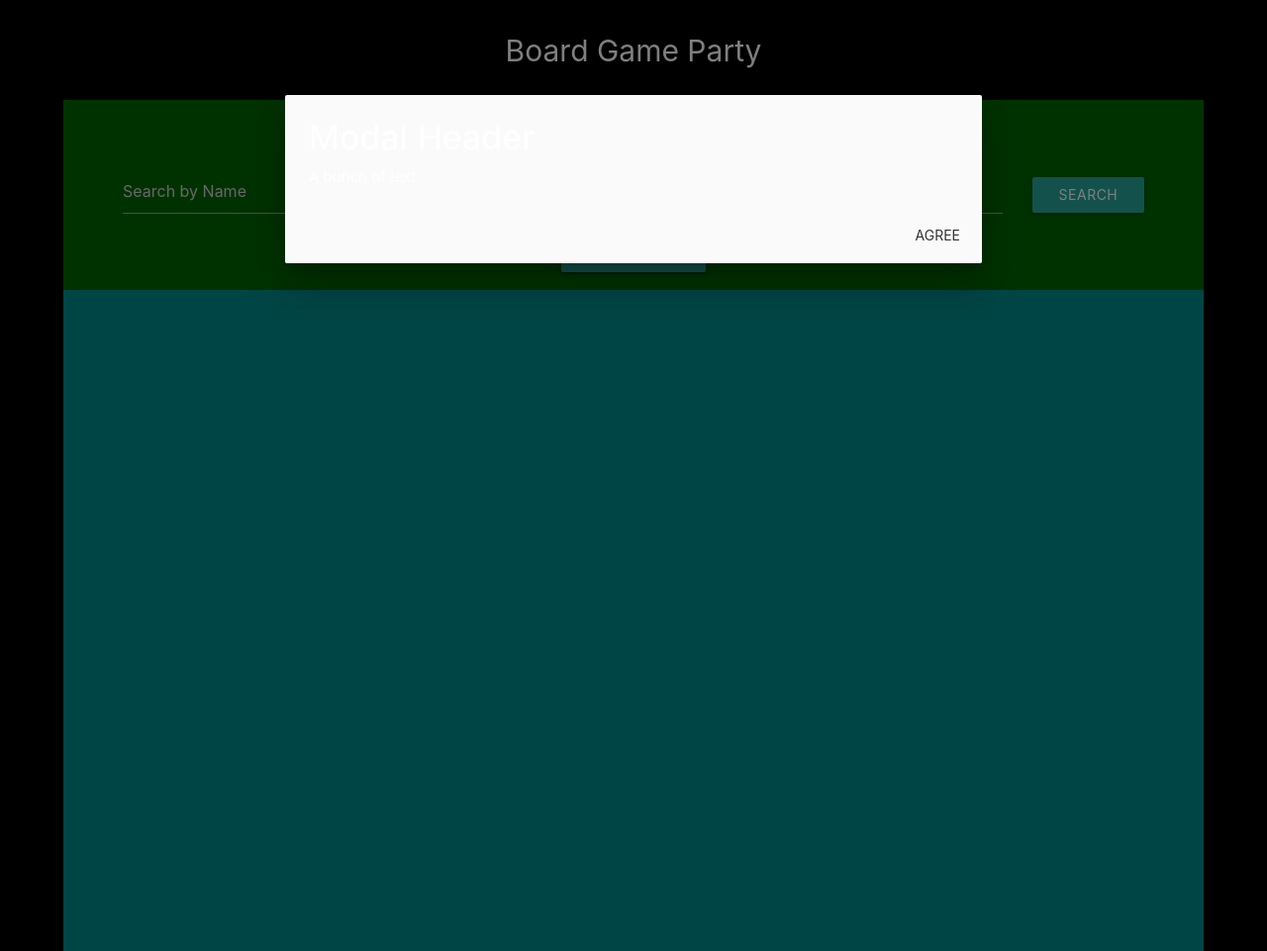
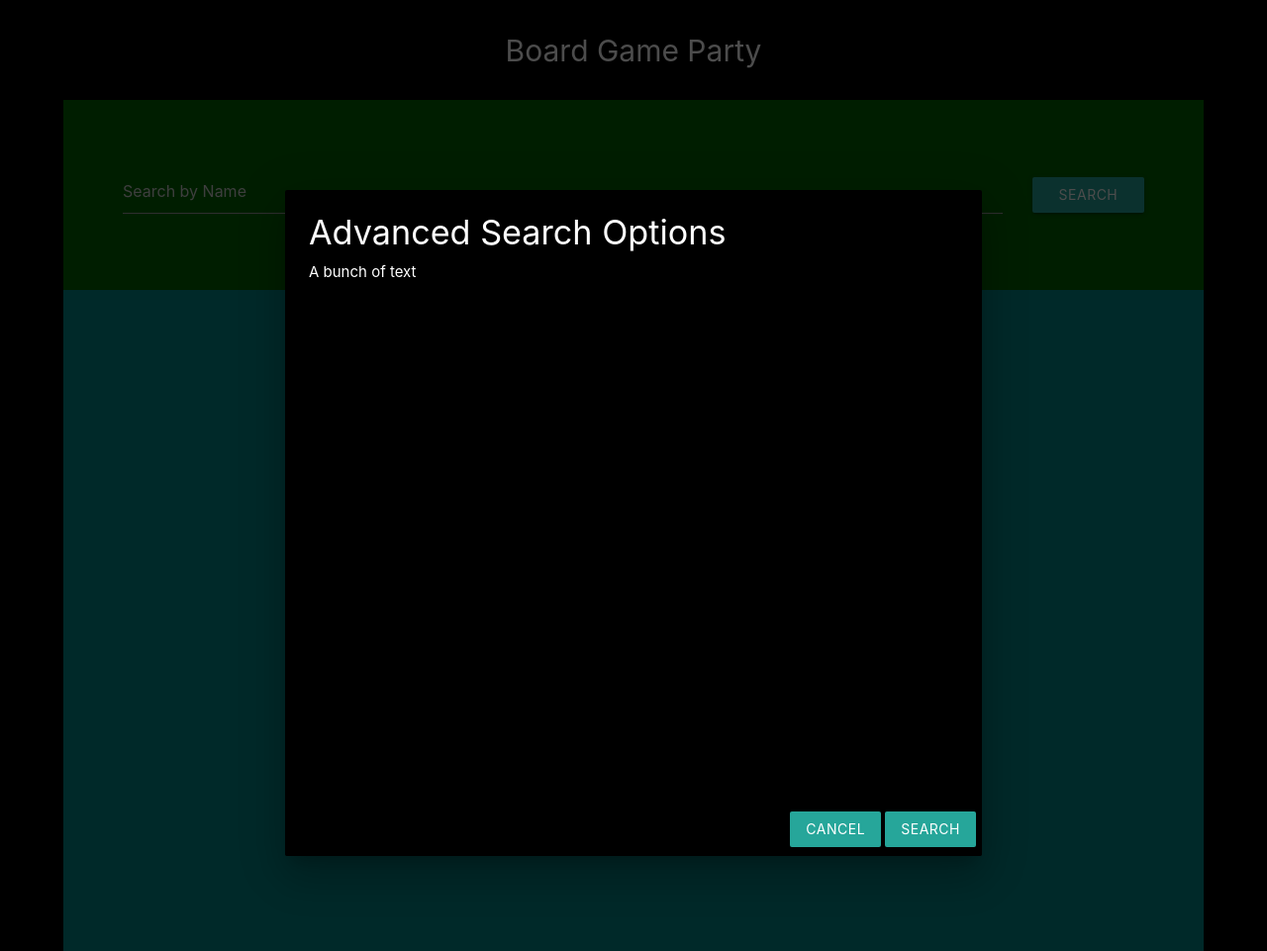
Before and after one commit to CaldwellDerek/bgp, a PHP site: page / in a window 1280 px wide, after a click on "MORE SEARCH OPTIONS". Shown: the whole page at 99% size. Run offline with PHP 8.4, Linux system fonts and the light colour scheme.

Commit message:
fixed footer, close and search buttons, header, added to modal

```diff
--- a/css/index.css
+++ b/css/index.css
@@ -63,6 +63,16 @@ main {
     justify-content: center;
 }
 
+.modal-footer {
+    background: black !important;
+}
+
+#modal1 {
+    background: black;
+}
+
+
+
 /* footer -------------------------------------------------------------------- */
 
 footer {
--- a/index.html
+++ b/index.html
@@ -24,15 +24,16 @@
           </div>
           <div class="game-search-options">
             <!-- Modal Trigger -->
-            <a class="waves-effect waves-light btn modal-trigger" href="#modal1">More Options</a>
+            <a class="waves-effect waves-light btn modal-trigger" href="#modal1">More Search Options</a>
             <!-- Modal -->
-            <div id="modal1" class="modal">
+            <div id="modal1" class="modal modal-fixed-footer">
               <div class="modal-content">
-                <h4>Modal Header</h4>
+                <h4>Advanced Search Options</h4>
                 <p>A bunch of text</p>
               </div>
               <div class="modal-footer">
-                <a href="#!" class="modal-close waves-effect waves-green btn-flat">Agree</a>
+                <button type="button" class="btn modal-close">Cancel</button>
+                <button type="button" class="btn modal-close">Search</button>
               </div>
             </div>
           </div>
--- a/js/index.js
+++ b/js/index.js
@@ -1,4 +1,8 @@
-const options = {};
+const options = {
+    startingTop: "50%",
+    endingTop: "20%",
+    opacity: 0.7
+}
 
 document.addEventListener('DOMContentLoaded', function() {
     var elems = document.querySelectorAll('.modal');
```
